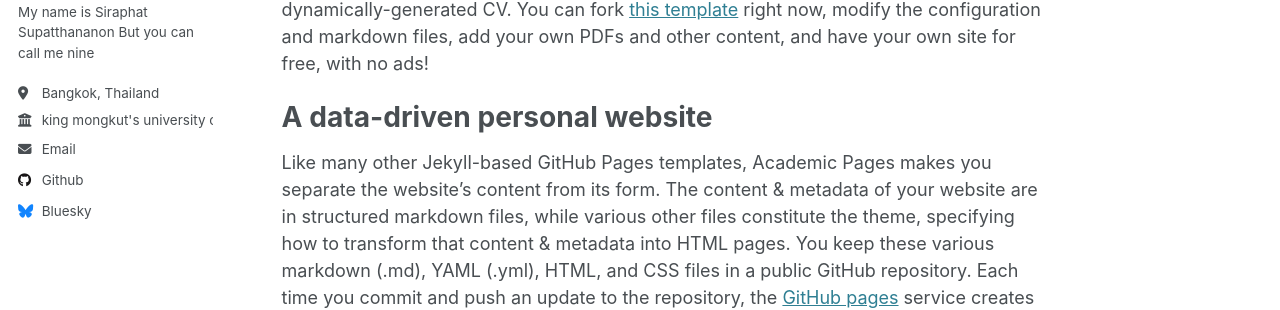
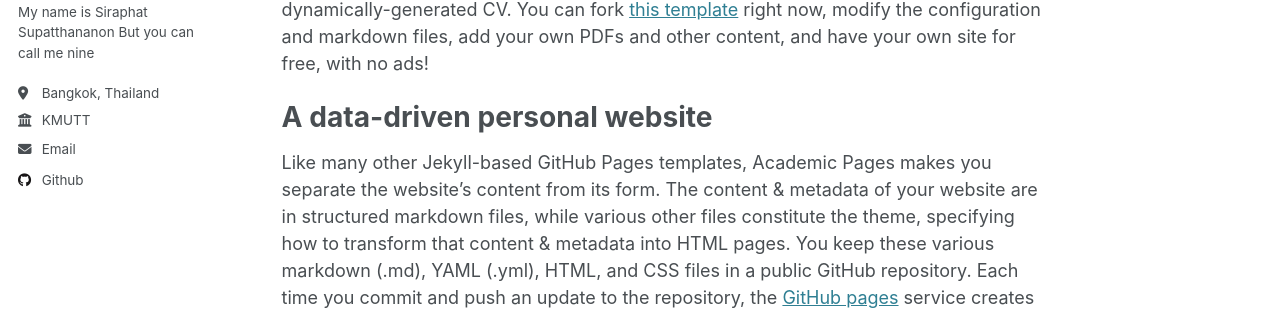
Before and after one commit to Tomoe1046/Tomoe1046.github.io, a Jekyll site: the page built from _pages/about.md, in a window 1280 px wide. Shown: the part 342-652 px from the top of the page. Built offline with Jekyll 4.4.1, drawn with Linux system fonts in a browser that asks for light colours; part of the change alters nothing that is shown.

Commit message:
edit githublink _config.yml

```diff
--- a/_config.yml
+++ b/_config.yml
@@ -26,7 +26,7 @@ author:
   pronouns         : # example: "she/her"
   bio              : "My name is Siraphat Supatthananon But you can call me nine "
   location         : "Bangkok, Thailand"
-  employer         : "king mongkut's university of technology thonburi"
+  employer         : "KMUTT"
   uri              : # URL
   email            : "nine6642@gmail.com"
 
@@ -44,12 +44,12 @@ author:
   bitbucket        : # Username - Update with your username on the site
   codepen          : # Username
   dribbble         : # Username
-  github           : "academicpages"
+  github           : "Tomoe1046"
   kaggle           : # Username
   stackoverflow    : # User number or user number and name (i.e., use "1" or "1/jeff-atwood")
 
   # Social media
-  bluesky          : "bsky.app" # Replace this with you Bluesky username
+  bluesky          : # Replace this with you Bluesky username
   facebook         : # Username
   flickr           : # Username
   foursquare       : # Username
```
